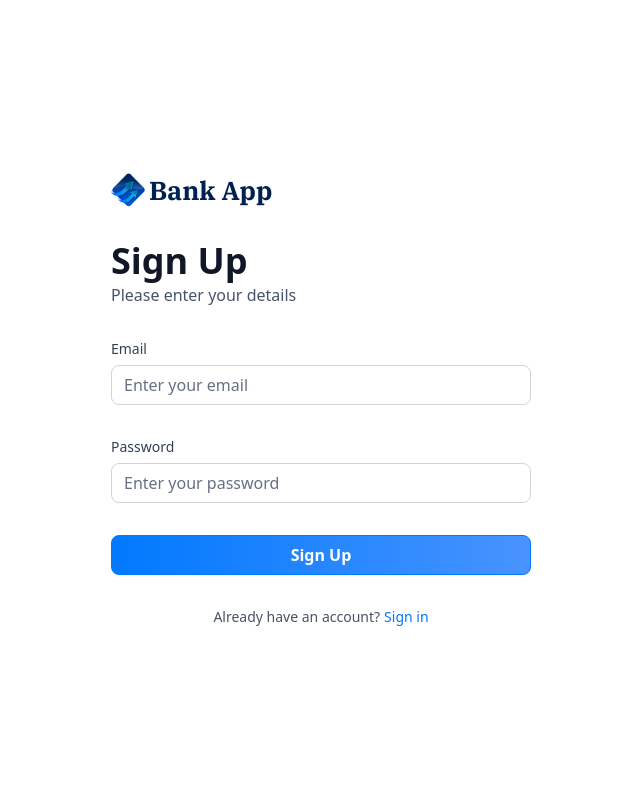
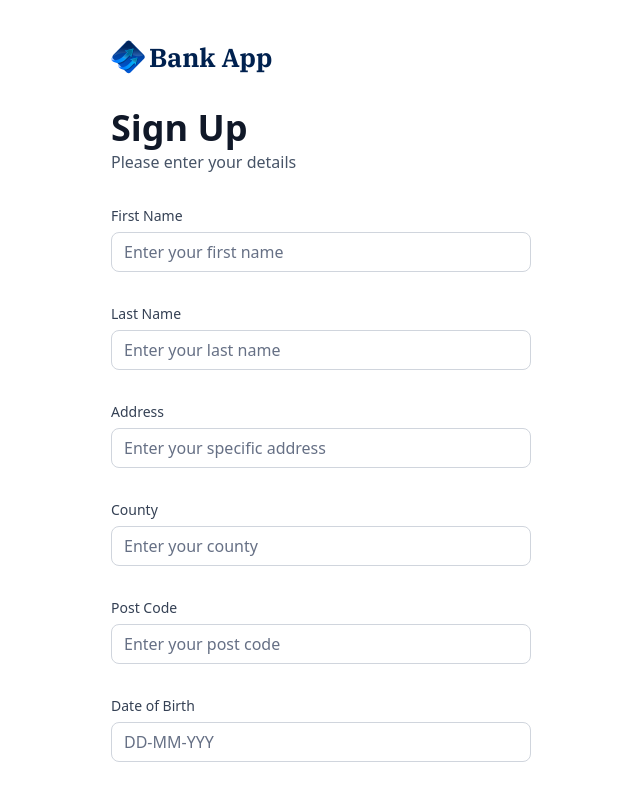
Before and after one commit to RahniDev/banking_nextjs, a Next.js app: page /sign-up in a window 1280 px wide. Shown: the top 796 px of the page, without its empty margins (319-959 px from the left). Built offline with nearby package versions, Linux system fonts and the light colour scheme.

Commit message:
Add fields to signup form

```diff
--- a/components/AuthForm.tsx
+++ b/components/AuthForm.tsx
@@ -66,7 +66,35 @@
                     <Form {...form}>
                         <form onSubmit={form.handleSubmit(onSubmit)}
                             className="space-y-8">
+                        {type === 'sign-up' && (
+                            <>
+                              <CustomInput control={form.control}
+                              name=''
+                              label='First Name'
+                              placeholder='Enter your first name' />
+                              <CustomInput control={form.control}
+                              name=''
+                              label='Last Name'
+                              placeholder='Enter your last name' />
 
+                                   <CustomInput control={form.control}
+                              name=''
+                              label='Address'
+                              placeholder='Enter your specific address' />
+                                   <CustomInput control={form.control}
+                              name=''
+                              label='County'
+                              placeholder='Enter your county' />
+                                   <CustomInput control={form.control}
+                              name=''
+                              label='Post Code'
+                              placeholder='Enter your post code' />
+                                   <CustomInput control={form.control}
+                              name=''
+                              label='Date of Birth'
+                              placeholder='DD-MM-YYY' />
+                              </>
+                        )}
                             <CustomInput control={form.control}
                                 name='email'
                                 label='Email'
--- a/lib/utils.ts
+++ b/lib/utils.ts
@@ -2,7 +2,7 @@
 import { type ClassValue, clsx } from "clsx";
 import qs from "query-string";
 import { twMerge } from "tailwind-merge";
-import {z} from 'zod'
+import { z } from 'zod'
 
 export function cn(...inputs: ClassValue[]) {
   return twMerge(clsx(inputs));
@@ -195,7 +195,14 @@
   return date > twoDaysAgo ? "Processing" : "Success";
 };
 
-export const authFormSchema = z.object({
+export const authFormSchema = (type: string) => z.object({
   email: z.string().email(),
-  password: z.string().min(8)
+  password: z.string().min(8),
+  // only sign up
+  firstName: type === 'sign-in' ? z.string().optional() : z.string().min(3),
+  lastName: type === 'sign-in' ? z.string().optional() : z.string().min(3),
+  address: type === 'sign-in' ? z.string().optional() : z.string().min(50),
+  county: type === 'sign-in' ? z.string().optional() : z.string().min(2),
+  postcode: type === 'sign-in' ? z.string().optional() : z.string().min(3).max(8),
+  dob: type === 'sign-in' ? z.string().optional() : z.string().min(3)
 })
```
